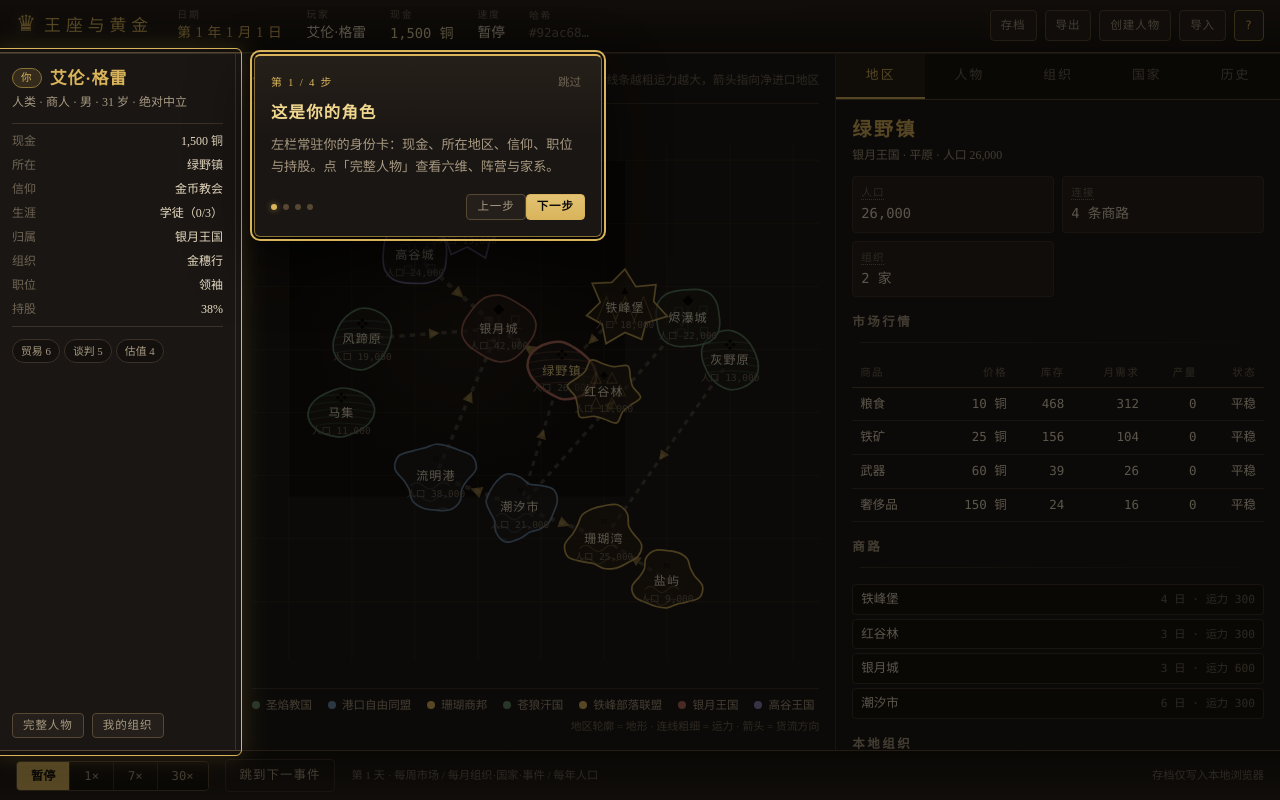
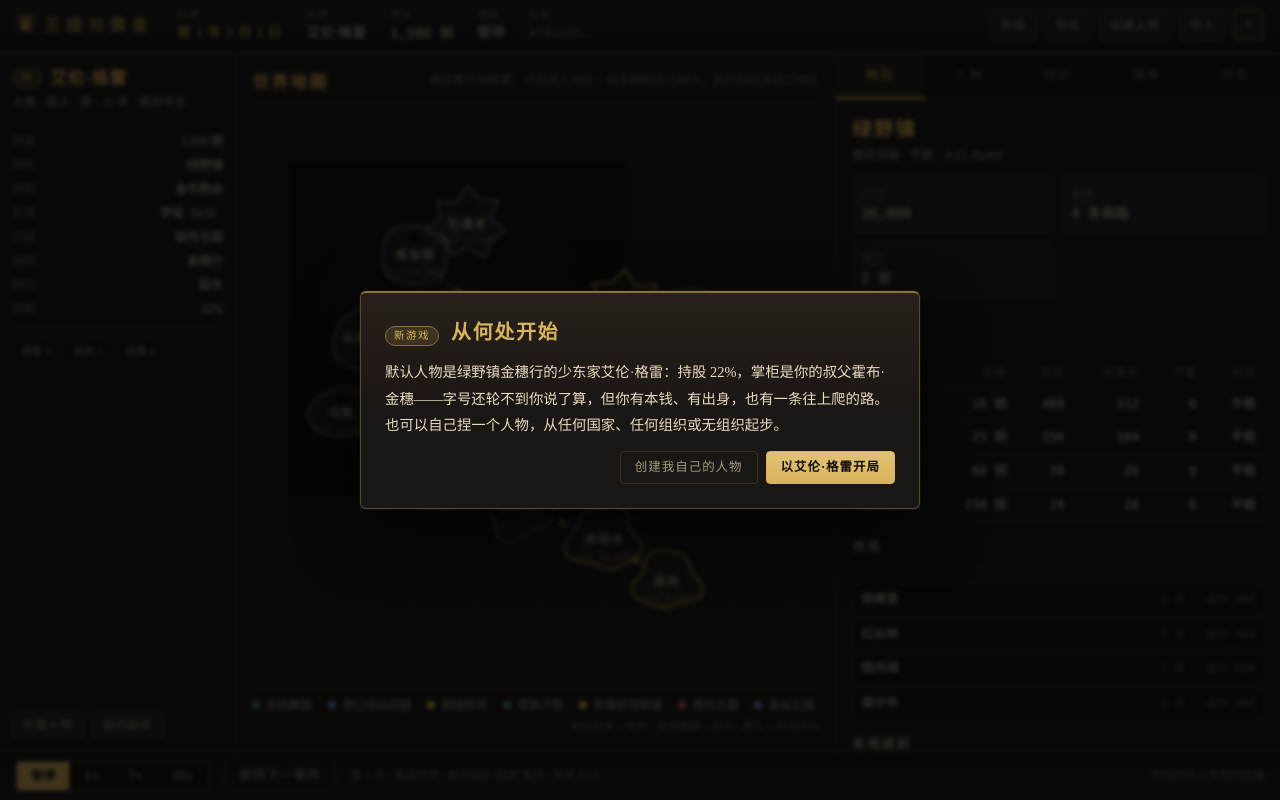
Before and after one commit to tulongzikun/personal_throne, a website built with Vite: page index.html in a window 1280 px wide. Built offline with nearby package versions, Linux system fonts and the light colour scheme.

Commit message:
feat(m6.2): 默认开局改为少东家（22% 股份、非领袖）并新增「从何处开始」首次进入对话框

```diff
--- a/src/content/organizations.json
+++ b/src/content/organizations.json
@@ -12,7 +12,7 @@
     "liabilities": 900,
     "members": 90,
     "payrollMonthly": 195,
-    "leaderId": "c_player",
+    "leaderId": "c_grainwheel_hob",
     "legitimacy": 0.62,
     "conflict": 0.18,
     "governance": 0.55,
@@ -21,11 +21,11 @@
     "lifecycle": "stable",
     "shares": [
       {
-        "characterId": "c_player",
-        "share": 0.38
+        "characterId": "c_grainwheel_hob",
+        "share": 0.34
       },
       {
-        "characterId": "c_grainwheel_hob",
+        "characterId": "c_player",
         "share": 0.22
       },
       {
--- a/src/main.ts
+++ b/src/main.ts
@@ -32,7 +32,10 @@ async function main(): Promise<void> {
 
   const { state, restored } = await initialState();
   const app = new App(root, new GameEngine(state, content));
-  app.start(restored ? '已载入浏览器存档' : `新世界已铸成 · 种子 ${FIXED_SEED}`);
+  app.start(restored ? '已载入浏览器存档' : `新世界已铸成 · 种子 ${FIXED_SEED}`, {
+    tour: restored,
+  });
+  if (!restored) app.offerStart();
 }
 
 void main().catch((error: unknown) => {
--- a/src/ui/App.ts
+++ b/src/ui/App.ts
@@ -14,6 +14,7 @@ import { CharacterPanel } from './CharacterPanel';
 import type { NoticeTone, UiDeps } from './context';
 import { CountryPanel } from './CountryPanel';
 import { CreateCharacterDialog, creationErrorText } from './CreateCharacterDialog';
+import { StartDialog } from './StartDialog';
 import { EventDialog, type WorldSignal } from './EventDialog';
 import { CHOICE_WINDOW_DAYS } from '../core/EventEngine';
 import { HistoryPanel } from './HistoryPanel';
@@ -81,6 +82,7 @@ export class App {
   private readonly historyPanel: HistoryPanel;
   private readonly eventDialog: EventDialog;
   private readonly createDialog: CreateCharacterDialog;
+  private readonly startDialog: StartDialog;
   private readonly saveDialog: SaveDialog;
   private readonly tour: Tour;
   private readonly tabs = new Map<TabId, HTMLButtonElement>();
@@ -177,6 +179,7 @@ export class App {
 
     this.eventDialog = new EventDialog(this.shell);
     this.createDialog = new CreateCharacterDialog(this.shell);
+    this.startDialog = new StartDialog(this.shell);
     this.saveDialog = new SaveDialog(this.shell, {
       state: () => this.engine.state,
       onLoad: (state, message) => this.adopt(state, message),
@@ -187,7 +190,7 @@ export class App {
     this.root.append(this.shell);
   }
 
-  start(message?: string): void {
+  start(message?: string, options: { tour?: boolean } = {}): void {
     const state = this.engine.state;
     const player = state.characters[state.playerId];
     this.selectedRegionId = player?.regionId ?? Object.keys(state.regions).sort()[0] ?? null;
@@ -209,9 +212,17 @@ export class App {
     this.switchTab('region');
     this.refresh(true);
     if (message) this.notify(message, 'ok');
-    this.tour.maybeStart();
+    if (options.tour !== false) this.tour.maybeStart();
     this.labelButtons();
     this.watchButtons();
+  }
+
+  /** 首次开局：在有存档时跳过，由玩家决定沿用默认人物还是自建。 */
+  offerStart(): void {
+    this.startDialog.open({
+      onDefault: () => this.start('你是金穗行的少东家：持股 22%，掌柜是叔父霍布·金穗。'),
+      onCreate: () => this.openCreator(),
+    });
   }
 
   /* ------------------------------------------------------------------ */
--- /dev/null
+++ b/src/ui/StartDialog.ts
@@ -0,0 +1,79 @@
+/**
+ * 开局选择（M6.2 第 2 阶段）。
+ *
+ * 首次进入且没有存档时弹出：要么沿用做好的默认人物，要么自己捏一个。
+ * 两条路都落在同一个 `GameEngine` 上，选择本身的规则不在这里实现。
+ */
+
+import { el } from './dom';
+
+export interface StartDialogHandlers {
+  readonly onDefault: () => void;
+  readonly onCreate: () => void;
+}
+
+export class StartDialog {
+  private readonly root: HTMLElement;
+  private handlers: StartDialogHandlers | null = null;
+
+  constructor(parent: HTMLElement) {
+    this.root = el('div', 'modal');
+    this.root.hidden = true;
+    this.root.setAttribute('aria-hidden', 'true');
+
+    const card = el('div', 'modal__card');
+    card.setAttribute('role', 'dialog');
+    card.setAttribute('aria-modal', 'true');
+    card.setAttribute('aria-labelledby', 'start-dialog-title');
+
+    const head = el('div', 'modal__head');
+    const title = el('h2', 'modal__title', '从何处开始');
+    title.id = 'start-dialog-title';
+    head.append(el('span', 'modal__badge', '新游戏'), title);
+
+    const body = el(
+      'p',
+      'modal__body',
+      '默认人物是绿野镇金穗行的少东家艾伦·格雷：持股 22%，掌柜是你的叔父霍布·金穗——字号还轮不到你说了算，但你有本钱、有出身，也有一条往上爬的路。也可以自己捏一个人物，从任何国家、任何组织或无组织起步。',
+    );
+
+    const actions = el('div', 'create-footer');
+    const defaultButton = el('button', 'btn btn--gold', '以艾伦·格雷开局');
+    defaultButton.type = 'button';
+    defaultButton.addEventListener('click', () => {
+      this.close();
+      this.handlers?.onDefault();
+    });
+    const createButton = el('button', 'btn btn--ghost', '创建我自己的人物');
+    createButton.type = 'button';
+    createButton.addEventListener('click', () => {
+      this.close();
+      this.handlers?.onCreate();
+    });
+    actions.append(createButton, defaultButton);
+
+    card.append(head, body, actions);
+    this.root.append(card);
+    this.root.addEventListener('click', (event) => {
+      if (event.target === this.root) this.close();
+    });
+    document.addEventListener('keydown', (event) => {
+      if (event.key === 'Escape' && !this.root.hidden) this.close();
+    });
+    parent.append(this.root);
+  }
+
+  open(handlers: StartDialogHandlers): void {
+    this.handlers = handlers;
+    this.root.hidden = false;
+    this.root.setAttribute('aria-hidden', 'false');
+    window.requestAnimationFrame(() => this.root.classList.add('is-open'));
+    this.root.querySelector<HTMLElement>('.btn--gold')?.focus();
+  }
+
+  close(): void {
+    this.root.classList.remove('is-open');
+    this.root.hidden = true;
+    this.root.setAttribute('aria-hidden', 'true');
+  }
+}
```
Also changed, not shown: development-plan.md (+12 -0 lines), tests/character-creation.test.ts (+2 -2 lines), tests/organization.test.ts (+4 -4 lines), README.md, release/index.html.
